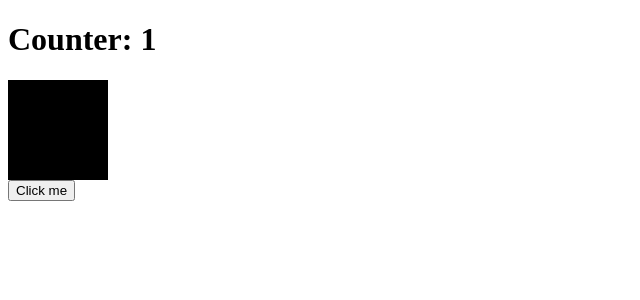
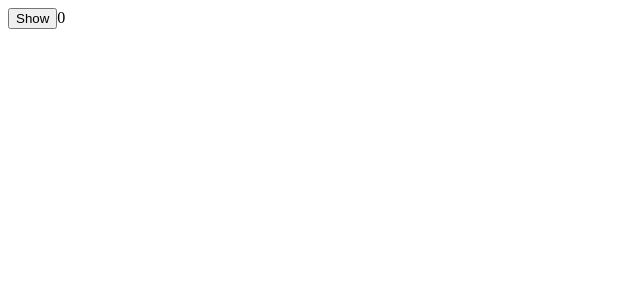
Before and after one commit to DuyPhatpeo/Reactjs, a React (Vite) app in the folder reactLearning/: page / in a window 1280 px wide. Shown: the top 300 px of the page, without its empty margins (0-640 px from the left). Built offline with nearby package versions, Linux system fonts and the light colour scheme.

Commit message:
useEffect() vidu

```diff
--- a/reactLearning/src/App.jsx
+++ b/reactLearning/src/App.jsx
@@ -1,49 +1,13 @@
 import React, { useEffect, useState } from "react";
 import { use } from "react";
-
+import Timer from "./components/Timer";
 function App() {
-  const [count, setCount] = useState(1);
-  const [color, setColor] = useState("");
-
-  const [posts, setPosts] = useState([]);
-  // useEffect(() => {
-  //   fetch("https://jsonplaceholder.typicode.com/posts")
-  //     .then((response) => response.json())
-  //     .then((json) => {
-  //       setPosts(json);
-  //     });
-  // }, []); // Chạy 1 lần khi component mount
-
-  // useEffect callback, []) nó chỉ chạy 1 lần khi component mount
-
-  // useEffect(() => {
-  //   console.log("re-render");
-  // }, []);
-
-  useEffect(() => {
-    if (count % 2 === 0) {
-      setColor("red");
-    } else {
-      setColor("black");
-    }
-  }, [count]);
+  const [show, setShow] = useState(0);
 
   return (
     <div>
-      <h1>Counter: {count}</h1>
-      <div
-        style={{
-          background: color,
-          width: "100px",
-          height: "100px",
-        }}
-      ></div>
-      {/* {console.log("render JSX")} */}
-      <button onClick={() => setCount(count + 1)}>Click me</button>
-
-      {posts.map((post, index) => (
-        <div key={index}>{post.title}</div>
-      ))}
+      <button onClick={() => setShow(!show)}>Show</button>
+      {show && <Timer />}
     </div>
   );
 }
--- /dev/null
+++ b/reactLearning/src/components/Timer.jsx
@@ -0,0 +1,17 @@
+import React, { useState, useEffect } from "react";
+
+function Timer() {
+  const [count, setCount] = useState(1);
+  useEffect(() => {
+    const interval = setInterval(() => {
+      setCount((prevCount) => prevCount + 1);
+
+      console.log("chay lai");
+    }, 1000);
+    return () => {
+      clearInterval(interval);
+    };
+  }, []);
+  return <div>{count}</div>;
+}
+export default Timer;
```
